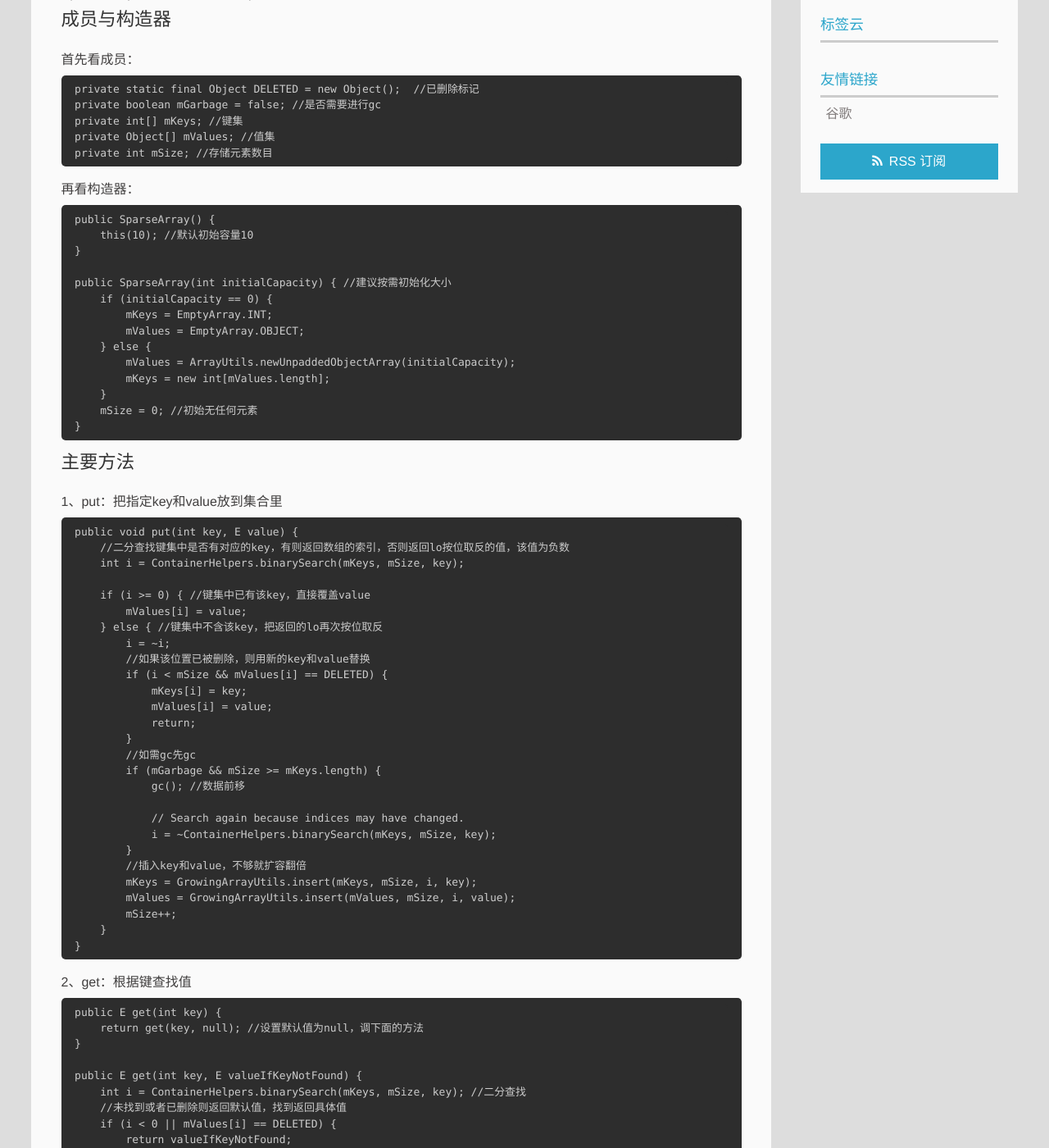
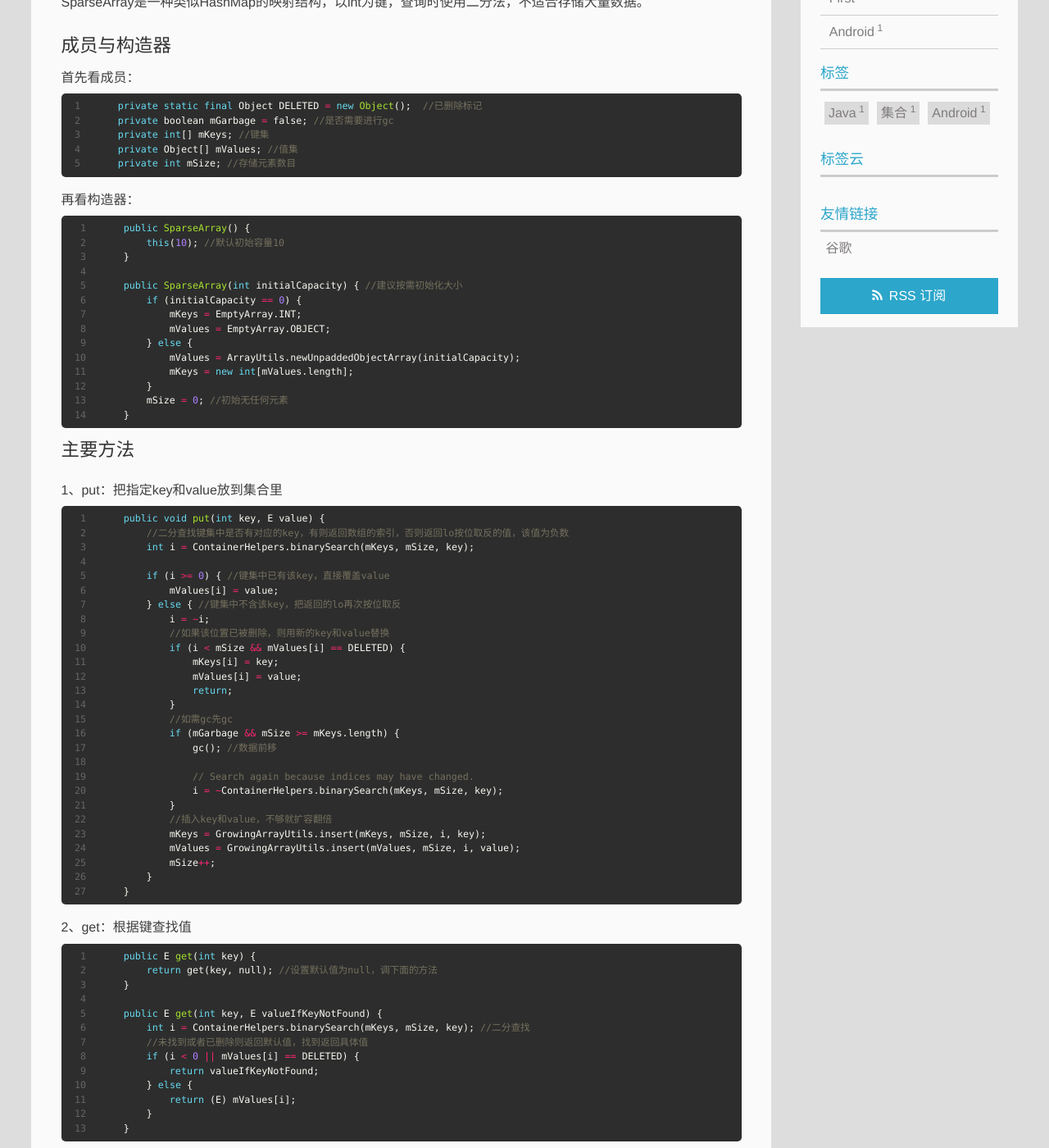
Before and after one commit to geminixing/geminixing.github.io, a Jekyll site: the page built from _posts/2016-09-09-SoarseArrat-Analyze.md, in a window 1280 px wide and 1400 px high, scrolled down 443 px. Shown: the whole window at 82% size. Built offline with Jekyll 4.4.1, drawn with Linux system fonts in a browser that asks for light colours; Markdown is read by kramdown in place of the engine named in the settings; some of the changed text lies outside the part shown.

Commit message:
update
up

```diff
--- a/_posts/2016-09-09-SoarseArrat-Analyze.md
+++ b/_posts/2016-09-09-SoarseArrat-Analyze.md
@@ -1,17 +1,25 @@
-####概述
+---
+layout: post
+title: SparseArray初探
+tags:
+- Android
+categories: Happy First Android
+description:
+---
+### 概述
 SparseArray是一种类似HashMap的映射结构，以int为键，查询时使用二分法，不适合存储大量数据。
 
-####成员与构造器
+### 成员与构造器
 首先看成员：
-
+{% highlight c++ linenos %}
     private static final Object DELETED = new Object();  //已删除标记
     private boolean mGarbage = false; //是否需要进行gc
     private int[] mKeys; //键集
     private Object[] mValues; //值集
     private int mSize; //存储元素数目
-
+{% endhighlight %}
 再看构造器：
-
+{% highlight c++ linenos %}
     public SparseArray() {
         this(10); //默认初始容量10
     }
@@ -26,10 +34,10 @@ SparseArray是一种类似HashMap的映射结构，以int为键，查询时使
         }
         mSize = 0; //初始无任何元素
     }
-
-####主要方法
+{% endhighlight %}
+#### 主要方法
 1、put：把指定key和value放到集合里
-
+{% highlight c++ linenos %}
     public void put(int key, E value) {
         //二分查找键集中是否有对应的key，有则返回数组的索引，否则返回lo按位取反的值，该值为负数
         int i = ContainerHelpers.binarySearch(mKeys, mSize, key);
@@ -57,9 +65,9 @@ SparseArray是一种类似HashMap的映射结构，以int为键，查询时使
             mSize++;
         }
     }
-
+{% endhighlight %}
 2、get：根据键查找值
-
+{% highlight c++ linenos %}
     public E get(int key) {
         return get(key, null); //设置默认值为null，调下面的方法
     }
@@ -73,9 +81,9 @@ SparseArray是一种类似HashMap的映射结构，以int为键，查询时使
             return (E) mValues[i];
         }
     }
-
+{% endhighlight %}
 3、delete：删除。此方法并未马上删除键值，只是先标记为可删除和待回收
-
+{% highlight c++ linenos %}
     public void delete(int key) {
         int i = ContainerHelpers.binarySearch(mKeys, mSize, key);
         //查到key对应的索引，将value置为删除，标记可gc
@@ -86,8 +94,8 @@ SparseArray是一种类似HashMap的映射结构，以int为键，查询时使
             }
         }
     }
-
-####其它方法
+{% endhighlight %}
+#### 其它方法
 1、gc()，名为垃圾回收，实则是将可用的数组元素前移，并得出数组存储元素的数目，在其它依赖元素确切数目的方法中都要先行调用此方法。
 2、remove系列方法，可根据key、数组索引删除一个或多个元素。
 3、keyAt/valueAt（int），根据数组索引获取键/值，需先gc
```
Also changed, not shown: _posts/2016-09-01-ArrayList-source-code-analyze.md (+1 -1 lines).
